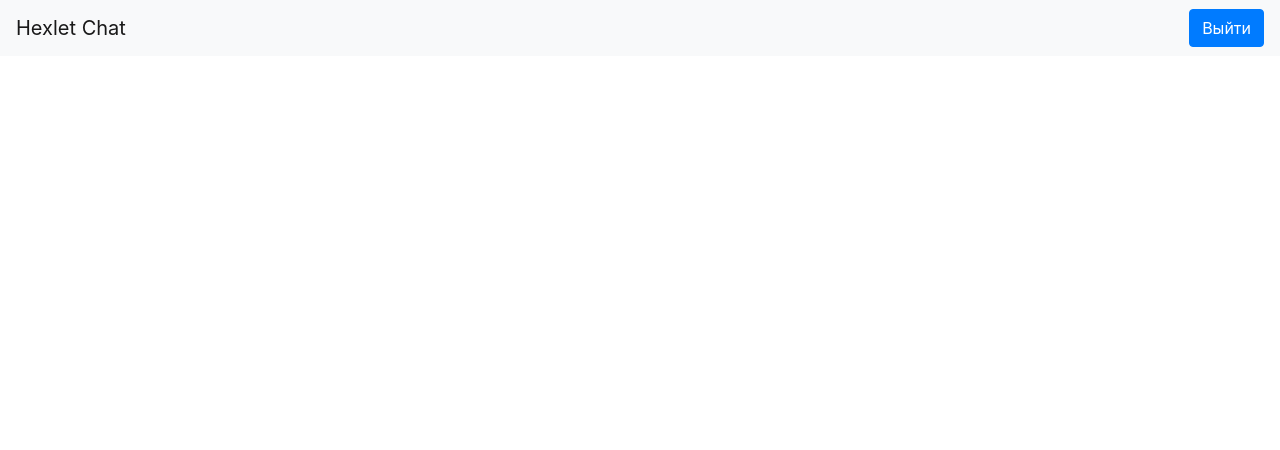
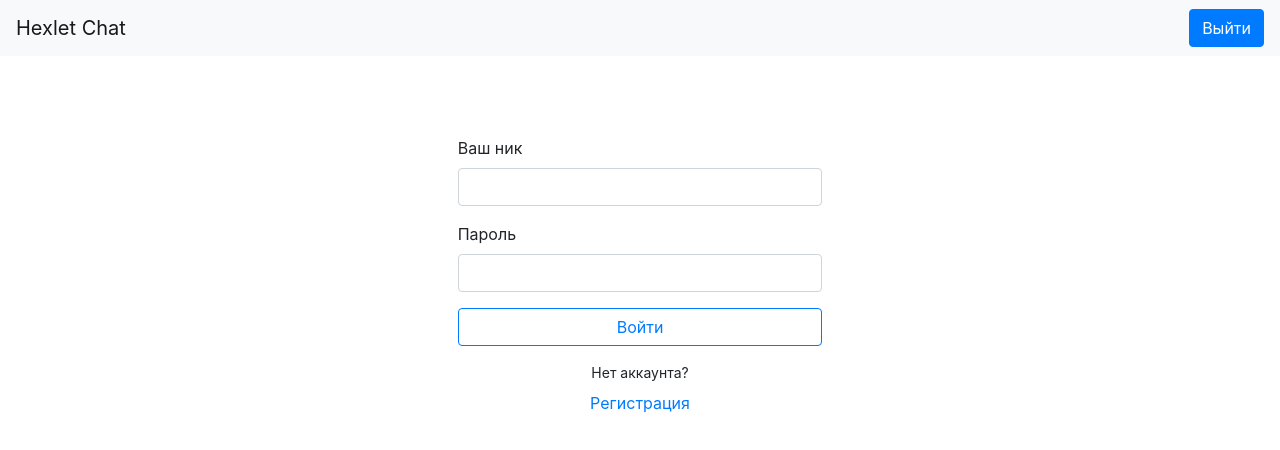
Before and after one commit to nunsez/slack-typescript, a React app: page /login in a window 1280 px wide. Shown: the top 450 px of the page. Built offline with nearby package versions, Linux system fonts and the light colour scheme; no server answers; the HTML template or start-up script is replaced by a standard one.

Commit message:
add pure login form

```diff
--- a/package.json
+++ b/package.json
@@ -1,6 +1,6 @@
 {
   "name": "@hexlet/code",
-  "version": "0.3.1",
+  "version": "0.3.2",
   "description": "",
   "main": "src/index.ts",
   "type": "module",
--- a/src/components/Chat.tsx
+++ b/src/components/Chat.tsx
@@ -1,3 +1,3 @@
 import React from 'react';
 
-export const Chat: React.FC = () => null;
+export const Chat: React.FC = () => <div>Chat</div>;
--- a/src/components/Login.tsx
+++ b/src/components/Login.tsx
@@ -1,3 +1,46 @@
 import React from 'react';
+import { Form, Button } from 'react-bootstrap';
 
-export const Login: React.FC = () => null;
+export const Login: React.FC = () => {
+    return (
+        <div className="container-fluid">
+            <div className="row justify-content-center pt-5">
+                <div className="col-sm-4">
+                    <Form className="p-3">
+                        <Form.Group>
+                            <Form.Label htmlFor="username">Ваш ник</Form.Label>
+                            <Form.Control
+                                id="username"
+                                name="username"
+                                autoComplete="username"
+                                value=""
+                                required={true}
+                            />
+                        </Form.Group>
+                        <Form.Group>
+                            <Form.Label htmlFor="password">Пароль</Form.Label>
+                            <Form.Control
+                                id="password"
+                                name="password"
+                                type="password"
+                                autoComplete="current-password"
+                                value=""
+                                required={true}
+                            />
+                            <Form.Control.Feedback type="invalid">
+                                Неверные имя пользователя или пароль
+                            </Form.Control.Feedback>
+                        </Form.Group>
+                        <Button type="submit" variant="outline-primary" className="w-100 mb-3">
+                            Войти
+                        </Button>
+                        <div className="d-flex flex-column align-items-center">
+                            <span className="small mb-2">Нет аккаунта?</span>
+                            <a href="/signup">Регистрация</a>
+                        </div>
+                    </Form>
+                </div>
+            </div>
+        </div>
+    );
+};
--- a/src/components/Signup.tsx
+++ b/src/components/Signup.tsx
@@ -1,3 +1,3 @@
 import React from 'react';
 
-export const Signup: React.FC = () => null;
+export const Signup: React.FC = () => <div>signup</div>;
--- a/src/init.tsx
+++ b/src/init.tsx
@@ -14,8 +14,10 @@ export const InitApp = (socket: SocketIOClient.Socket): JSX.Element => {
             <App>
                 <Switch>
                     <Route exact path="/" component={Chat} />
+
                     <Route path="/login" component={Login} />
                     <Route path="/signup" component={Signup} />
+
                     <Route path="*" component={PageNotFound} />
                 </Switch>
             </App>
```
